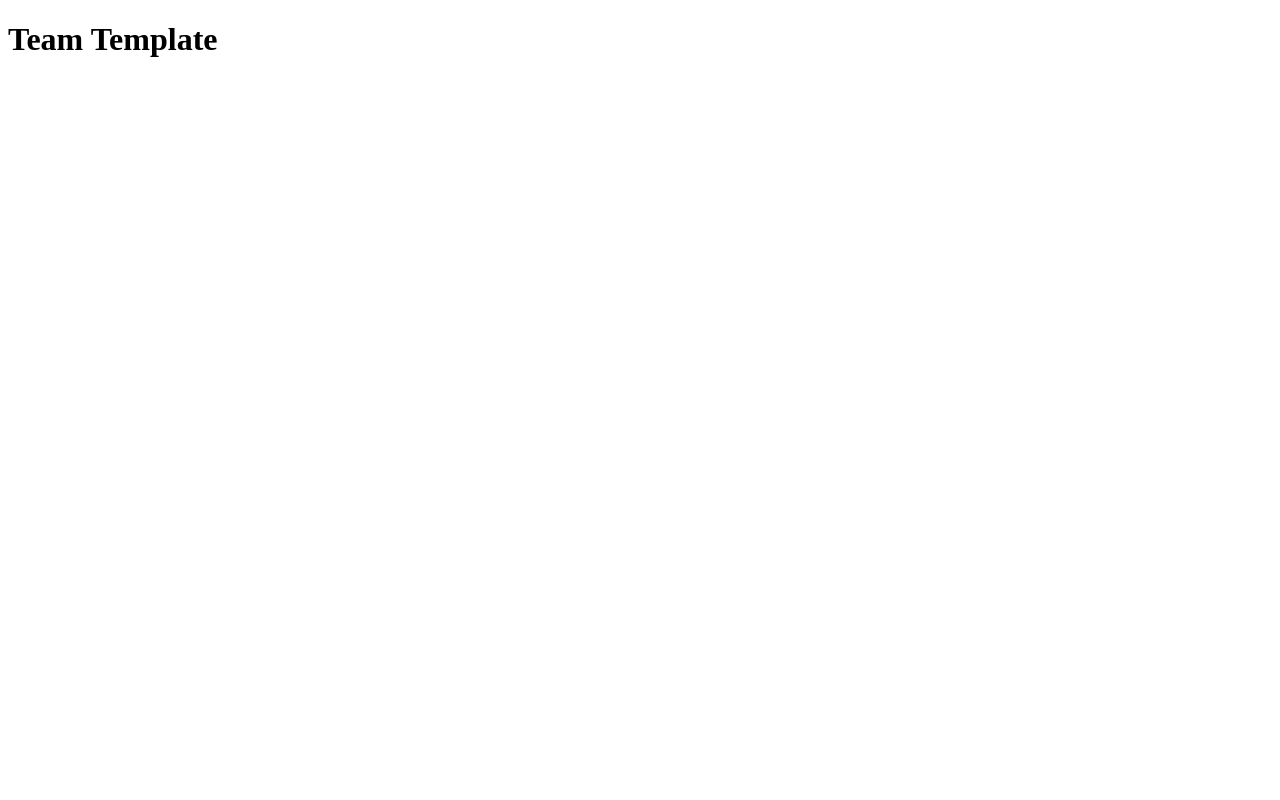
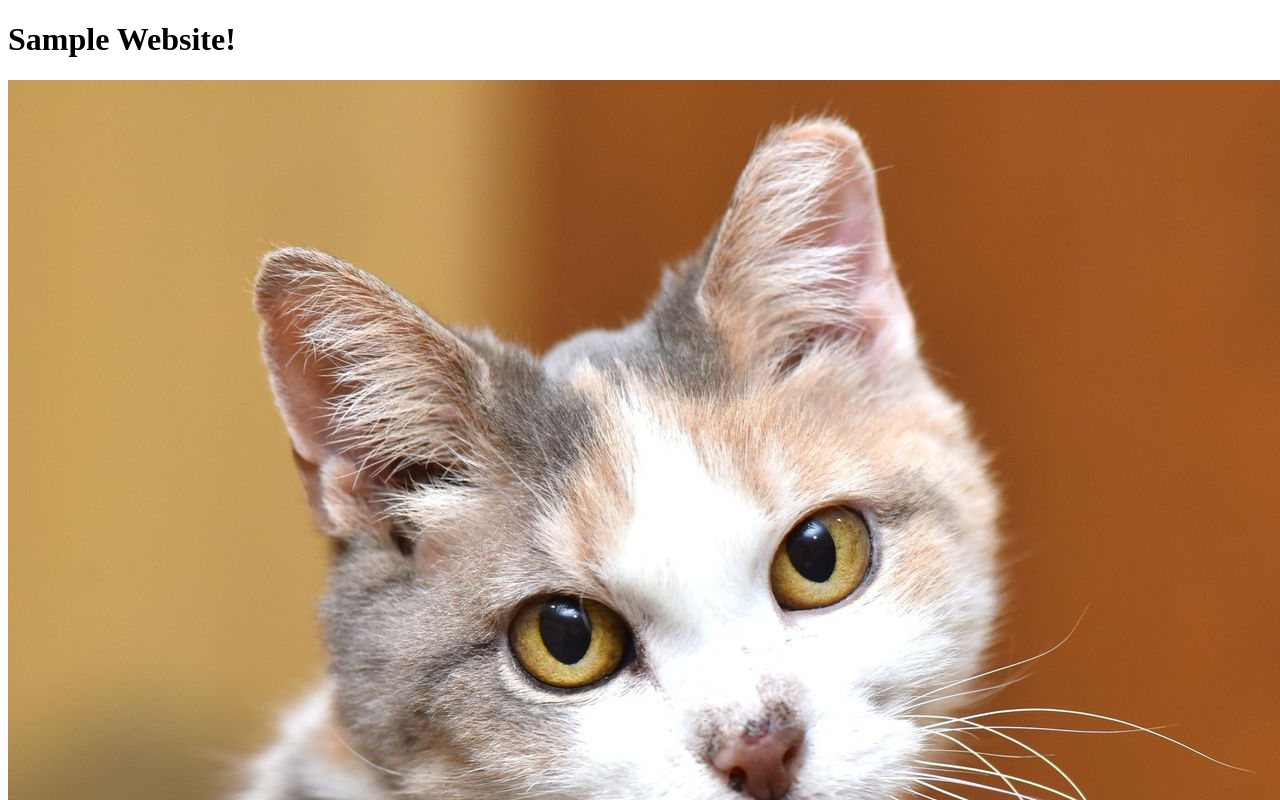
Before and after one commit to vitalii-antontsev/web-project, a plain HTML site: page index.html in a window 1280 px wide. Shown: the top 800 px of the page. Drawn offline with Linux system fonts and the light colour scheme.

Commit message:
Sample html

```diff
--- a/index.html
+++ b/index.html
@@ -4,12 +4,13 @@
     <meta charset="UTF-8">
     <meta http-equiv="X-UA-Compatible" content="IE=edge">
     <meta name="viewport" content="width=device-width, initial-scale=1.0">
-    <title>Document</title>
+    <title>Web Project</title>
     <link rel="shortcut icon" href="https://placekitten.com/96/139" type="image/x-icon">
 </head>
 <body>
     <header>
-        <h1>Team Template</h1>
+        <h1>Sample Website!</h1>
+        <img src="img/cat.jpg" alt="cat">
     </header>
     <main>
 
```
Also changed, not shown: img/cat.jpg (added), img/download.jfif (added).
